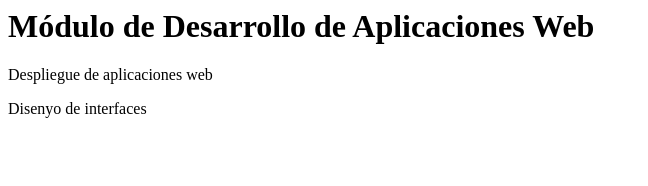
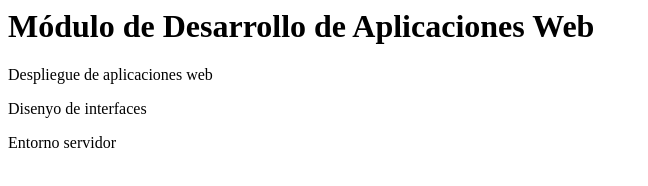
Before and after one commit to IreneG-D/dawAct4_1, a plain HTML site: page index.html in a window 1280 px wide. Shown: the whole page, without its empty margins (0-648 px from the left). Drawn offline with Linux system fonts and the light colour scheme.

Commit message:
Segunda asignatura agregada

```diff
--- a/index.html
+++ b/index.html
@@ -7,5 +7,6 @@
         <h1>Módulo de Desarrollo de Aplicaciones Web</h1>
         <p>Despliegue de aplicaciones web</p>
 	<p>Disenyo de interfaces</p>
+	<p>Entorno servidor</p>
     </body>
 </html>
```
